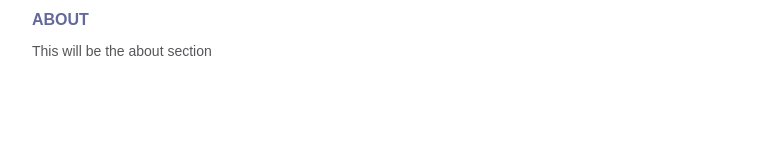
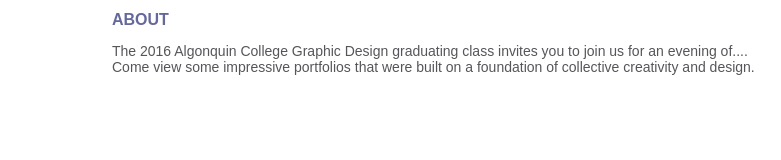
Before and after one commit to sara-clayton2/about, a plain HTML site: page index.html in a window 1280 px wide. Shown: the whole page, without its empty margins (16-797 px from the left). Drawn offline with nearby package versions, Linux system fonts and the light colour scheme.

Commit message:
feat(*): add alignment and text to about section

```diff
--- a/index.html
+++ b/index.html
@@ -18,7 +18,7 @@
 
 	<div class="about-sec">
 		<h1 class="about-header">About</h1>
-		<p class="about-para">This will be the about section</p>
+		<p class="about-para">The 2016 Algonquin College Graphic Design graduating class invites you to join us for an evening of.... <br>Come view some impressive portfolios that were built on a foundation of collective creativity and design.</p>
 	</div>
 
 	</main><!-- /main -->
--- a/scss/components/_main.scss
+++ b/scss/components/_main.scss
@@ -28,7 +28,8 @@ body{
 .about-sec {
 	display: none;
 	text-align: left;
-	margin-left: 3em;
+	margin-left: 8em;
+	margin-right: 8em;
 }
 
 .about-para {
```
Also changed, not shown: css/style.css.
